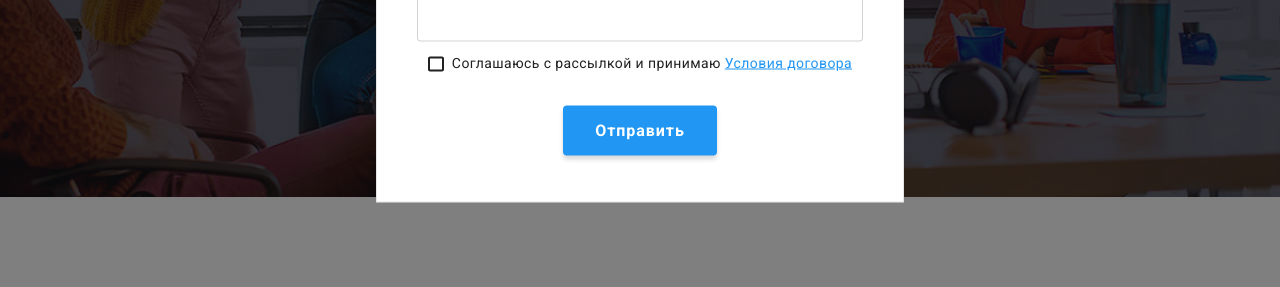
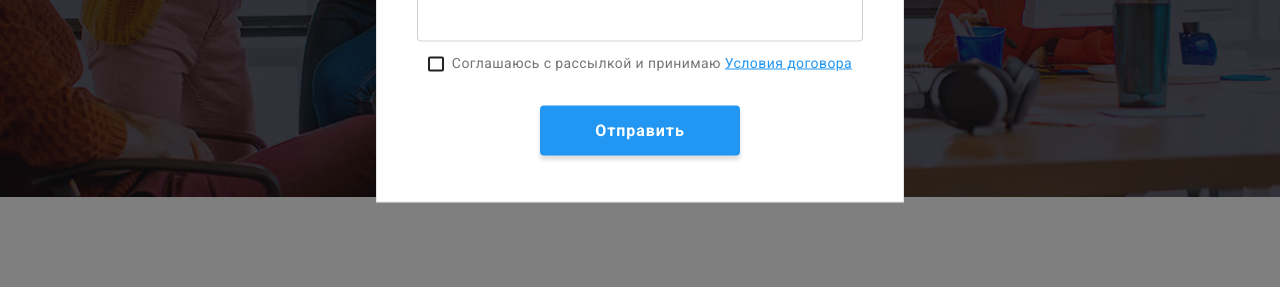
Before and after one commit to AlexAndriushchenko/goit-markup-hw-06, a plain HTML site: page index.html in a window 1280 px wide. Both pictures are taken after a click on the button "Заказать услугу". Shown: the part 488-775 px from the top of the page. Drawn offline with nearby package versions, Linux system fonts and the light colour scheme.

Commit message:
second version

```diff
--- a/css/styles.css
+++ b/css/styles.css
@@ -293,16 +293,17 @@ img {
   background-color: rgba(255, 255, 255, 1);
 
   cursor: pointer;
+  transition: fill var(--fast-anim);
 }
 
-.modal-icon {
+/* .modal-icon {
   transform: rotate(0deg);
   color: currentColor;
   transition: transform var(--fast-anim), fill var(--fast-anim);
-}
+} */
 
-.modal-icon:focus,
-.modal-icon:hover {
+.modal-btn:focus,
+.modal-btn:hover {
   fill: var(--accent-color);
 }
 
@@ -473,11 +474,31 @@ img {
   line-height: 1.71;
   cursor: pointer;
   user-select: none;
+  color: var(--text-color);
 }
 
 .checkbox-label-link {
   color: var(--accent-color);
   text-decoration-line: underline;
+}
+
+.send-button{
+  width: 200px;
+  height: 50px;
+  font-family: inherit;
+  font-weight: 700;
+  font-size: 16px;
+  line-height: 1.88;
+  letter-spacing: 0.06em;
+  color: var(--title-text-color);
+  background-color: var(--accent-color);
+  cursor: pointer;
+  box-shadow: 0px 4px 4px rgba(0, 0, 0, 0.15);
+  border-radius: 4px;
+  border: 0;
+  padding: 10px 55px;
+
+  transition: background-color var(--fast-anim);
 }
 
 /* Преимущества */
--- a/index.html
+++ b/index.html
@@ -163,7 +163,7 @@
                     >
                   </span>
                 </label>
-                <button type="submit" class="hero-button">Отправить</button>
+                <button type="submit" class="send-button">Отправить</button>
               </form>
             </div>
           </div>
```
